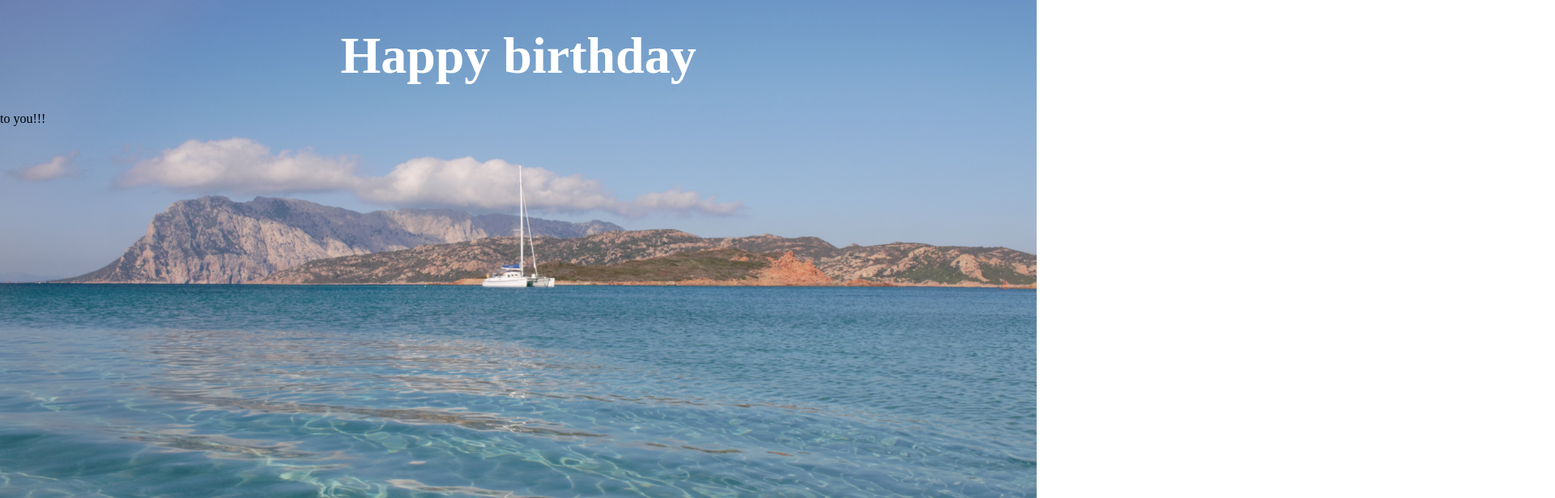
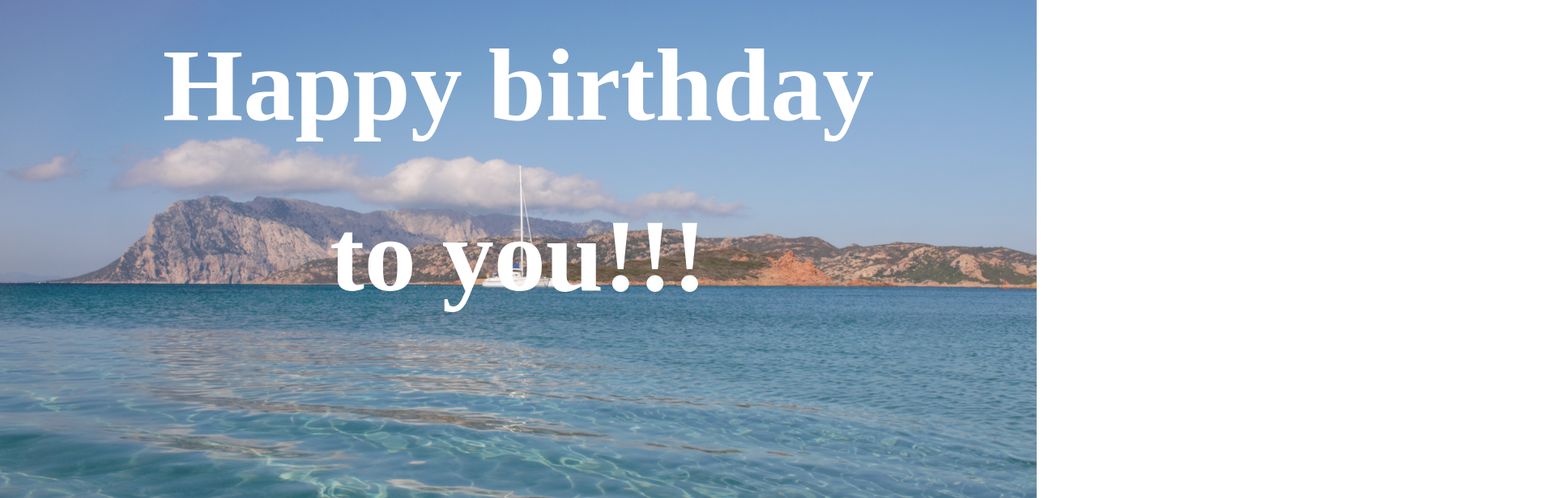
Before and after one commit to Alwongs/happy-birthday, a Vue app: page / in a window 1280 px wide. Shown: the top 616 px of the page at 81% size, 1920 px wide, since content can reach past the window. Built offline with nearby package versions, Linux system fonts and the light colour scheme.

Commit message:
made footer

```diff
--- a/src/views/HomePage.vue
+++ b/src/views/HomePage.vue
@@ -1,7 +1,9 @@
 <template>
     <div class="home-page">
         <h1 :style="{ 'margin-right': gap + '%' }">Happy birthday</h1>
-        <footer :style="{ 'margin-right': gap2 + '%' }">to you!!!</footer>
+        <footer>
+            <h1 :style="{ 'margin-left': gap2 + '%' }">to you!!!</h1>
+        </footer>
     </div>
 </template>
 
@@ -19,8 +21,13 @@ export default {
                 if(this.gap < 0) {
                     this.gap++;
                 }
+                if(this.gap === 0) {
+                    if(this.gap2 < 0) {
+                        this.gap2++;
+                    }
+                }
             }, 10)
-    },
+        }
     },
     mounted() {
         this.move();
@@ -38,7 +45,7 @@ export default {
 h1 {
     text-align: center;
     padding: 32px;
-    font-size: 64px;
+    font-size: 128px;
     color: white;
 }
 
```
Lines whose indentation alone changed are shown as unchanged.
